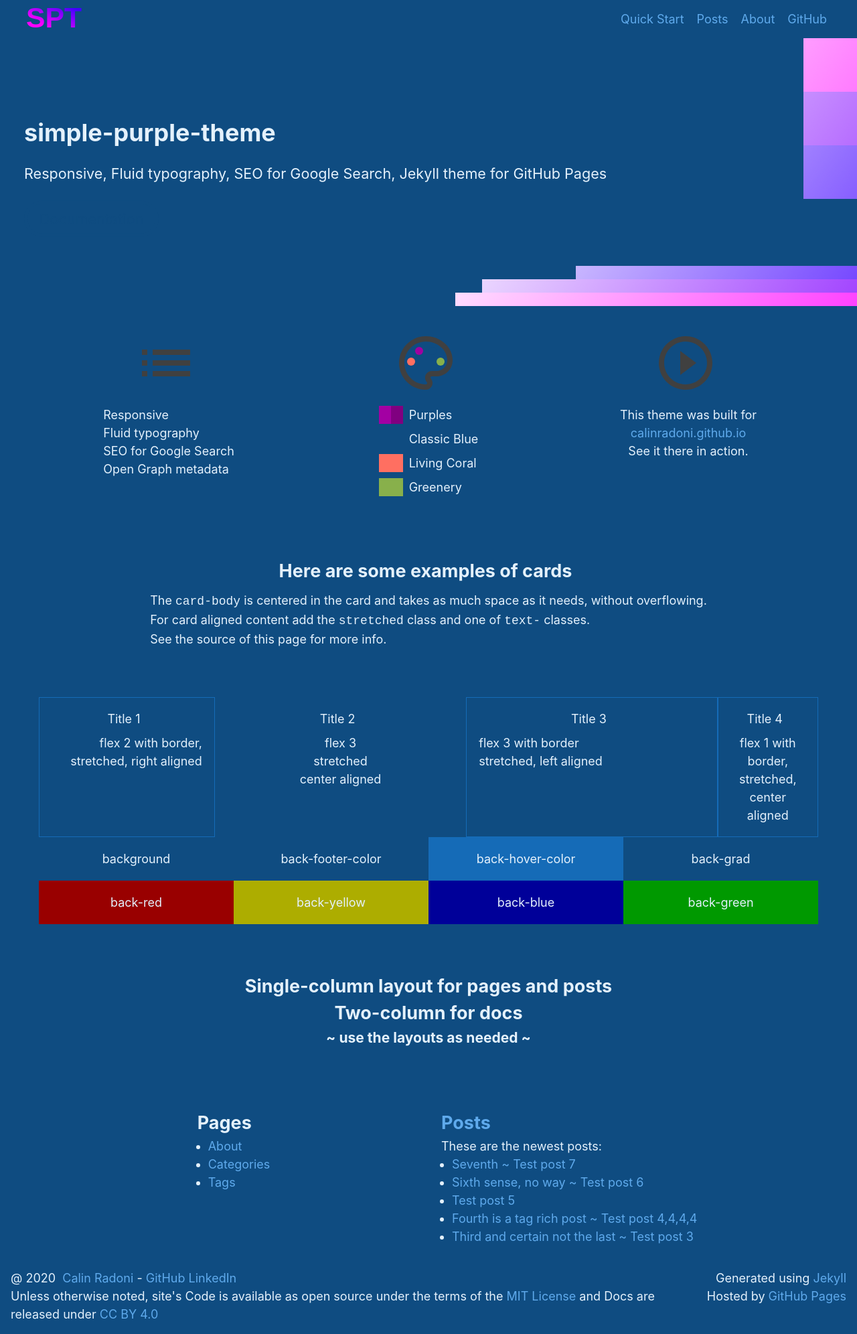
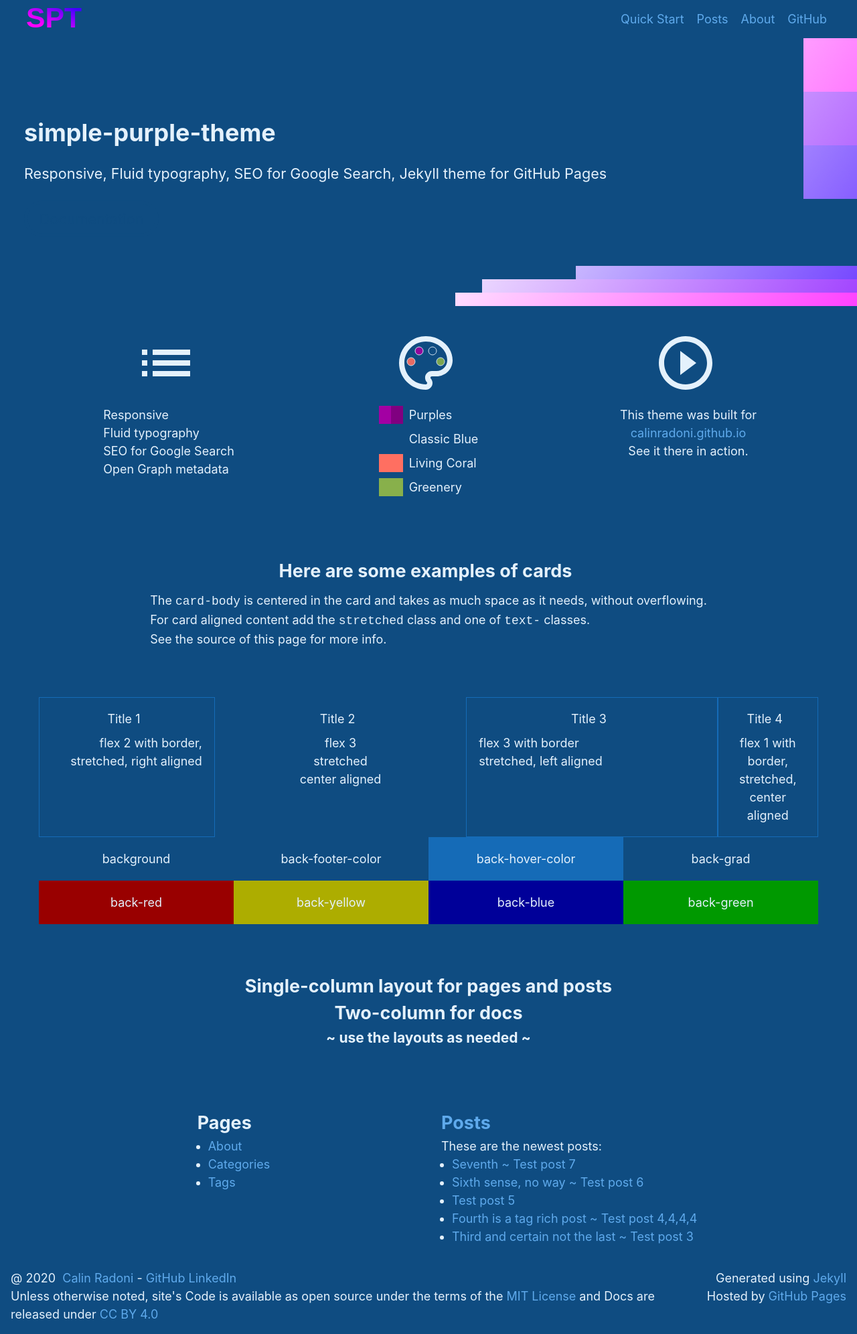
Before and after one commit to CalinRadoni/simple-purple-theme, a Jekyll site: the page built from index.html, in a window 1280 px wide. Shown: the whole page at 67% size. Built offline with Jekyll 4.4.1, drawn with Linux system fonts in a browser that asks for light colours.

Commit message:
Makes the svg images in index.html to adapt to current skin

```diff
--- a/_sass/_cards.scss
+++ b/_sass/_cards.scss
@@ -46,7 +46,7 @@
 
   &-simple { padding: 0 }
 
-  &-title-img { width: 96px }
+  &-title-img { height: 96px }
 
   &-box-1 { width: 1em; float: left }
   &-box-2 { width: 2em; float: left }
--- a/_sass/base.scss
+++ b/_sass/base.scss
@@ -145,6 +145,8 @@ a.logo {
   width: 1em; height: 1em;         // Scale the icon to match the font-size of the parent element.
   fill: currentColor;              // Let the icon take whatever color the parent has.
 }
+.svg-fill { fill: $color-on-back; fill-opacity: 1 }
+.svg-s1 { stroke: $color-on-back; stroke-width: 1px; opacity: 0.9 }
 
 // layouts
 @import '_home';
--- a/index.html
+++ b/index.html
@@ -15,9 +15,13 @@ layout: home
   <img class="home-hero-image" src="/assets/img/Hero-home-600x400.png">
 </section>
 
+{% include_relative /assets/img/index.svg %}
+
 <section class="row-limited">
   <div class="card">
-    <div class="card-title"><img class="card-title-img" src="/assets/img/list.svg"></div>
+    <div class="card-title">
+      <svg class="card-title-img"><use xlink:href="#img-list" /></svg>
+    </div>
     <div class="card-body">
       <p>Responsive</p>
       <p>Fluid typography</p>
@@ -26,7 +30,9 @@ layout: home
     </div>
   </div>
   <div class="card">
-    <div class="card-title"><img class="card-title-img" src="/assets/img/colors.svg"></div>
+    <div class="card-title">
+      <svg class="card-title-img"><use xlink:href="#img-colors" /></svg>
+    </div>
     <div class="card-body">
       <p class="card-row">
         <span class="card-box-1" style="background-color: #a300a3">&nbsp;</span>
@@ -39,7 +45,9 @@ layout: home
     </div>
   </div>
   <div class="card text-center">
-    <div class="card-title"><img class="card-title-img" src="/assets/img/play.svg"></div>
+    <div class="card-title">
+      <svg class="card-title-img"><use xlink:href="#img-play" /></svg>
+    </div>
     <div class="card-body">
       <p>This theme was built for <a href="https://calinradoni.github.io/">calinradoni.github.io</a></p>
       <p>See it there in action.</p>
```
Also changed, not shown: assets/img/index.svg (added), simple-purple-theme.gemspec.
